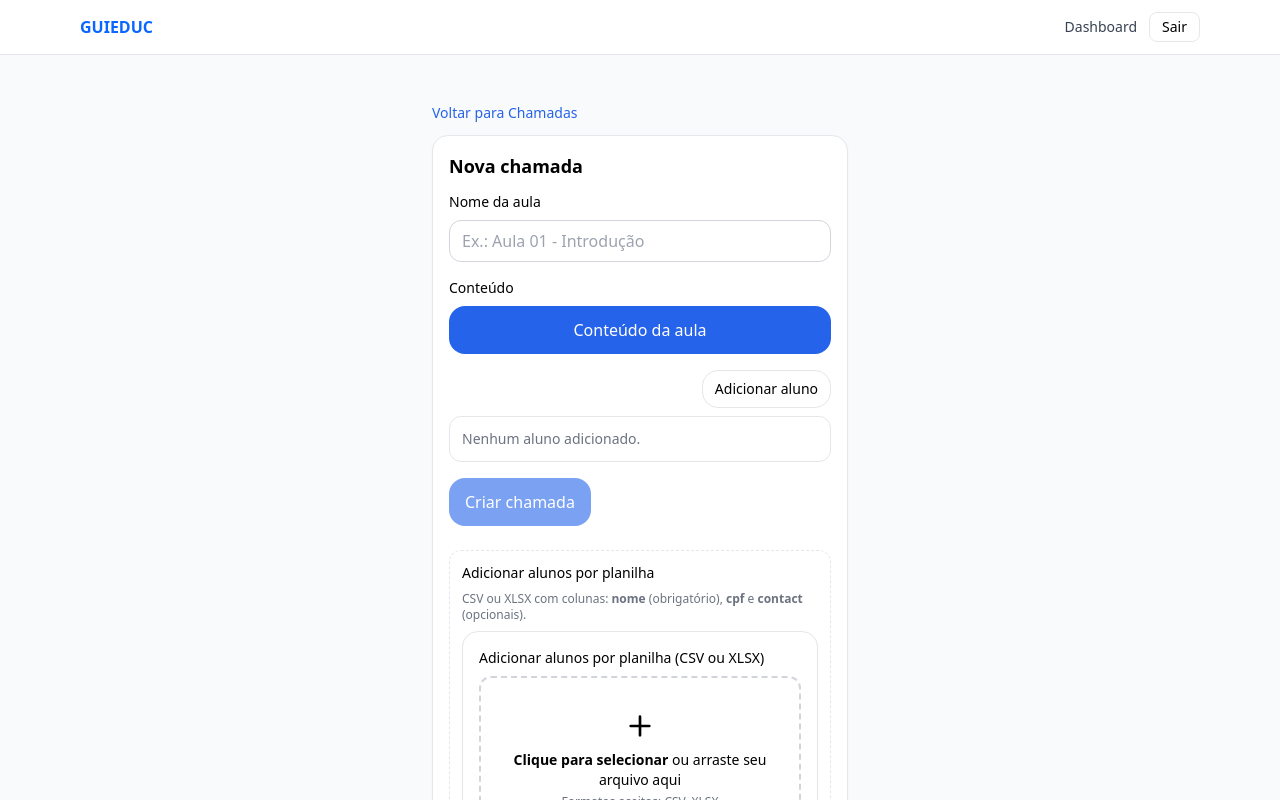
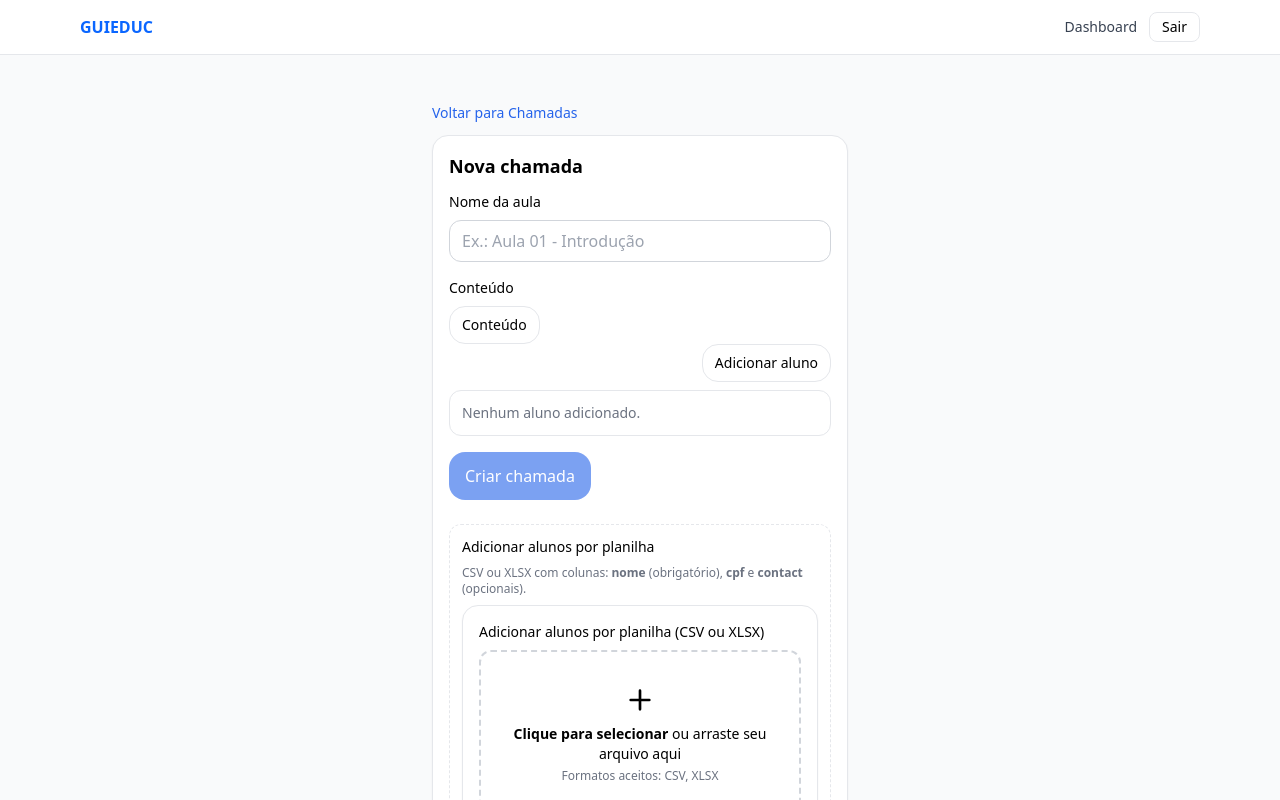
Before and after one commit to guilhermecardosocruz/guieduc2, a Next.js app: page /classes/1/chamadas/new in a window 1280 px wide. Shown: the top 800 px of the page. Built offline with nearby package versions, Linux system fonts and the light colour scheme.

Commit message:
ui(chamadas): trocar botão com prompt por <ViewContentModal /> em nova/editar

```diff
--- a/app/(app)/classes/[id]/chamadas/[callId]/page.tsx
+++ b/app/(app)/classes/[id]/chamadas/[callId]/page.tsx
@@ -207,13 +207,7 @@ export default function CallEditPage({ params }: { params: Promise<{ id: string;
         />
 
         <label className="mb-2 block text-sm font-medium">Conteúdo</label>
-        <button
-          type="button"
-          onClick={() => { const v = prompt("Conteúdo/observações:", content || "") ?? ""; setContent(v); }}
-          className="mb-4 w-full rounded-2xl bg-blue-600 px-4 py-3 text-white transition hover:bg-blue-700"
-        >
-          Conteúdo da aula
-        </button>
+        <ViewContentModal title={title} content={content} />
 
         {/* toolbar acima da lista */}
         <div className="mb-2 flex items-center justify-between">
--- a/app/(app)/classes/[id]/chamadas/new/page.tsx
+++ b/app/(app)/classes/[id]/chamadas/new/page.tsx
@@ -218,13 +218,7 @@ export default function CallNewPage({ params }: { params: Promise<{ id: string }
         />
 
         <label className="mb-2 block text-sm font-medium">Conteúdo</label>
-        <button
-          type="button"
-          onClick={() => { const v = prompt("Conteúdo/observações:", content || "") ?? ""; setContent(v); }}
-          className="mb-4 w-full rounded-2xl bg-blue-600 px-4 py-3 text-white transition hover:bg-blue-700"
-        >
-          Conteúdo da aula
-        </button>
+        <ViewContentModal title={title} content={content} />
 
         {/* toolbar acima da lista: APENAS o modal */}
         <div className="mb-2 flex items-center justify-end">
```
Also changed, not shown: public/sw.js, 2 other files (tests, documents, lock files or other folders).
